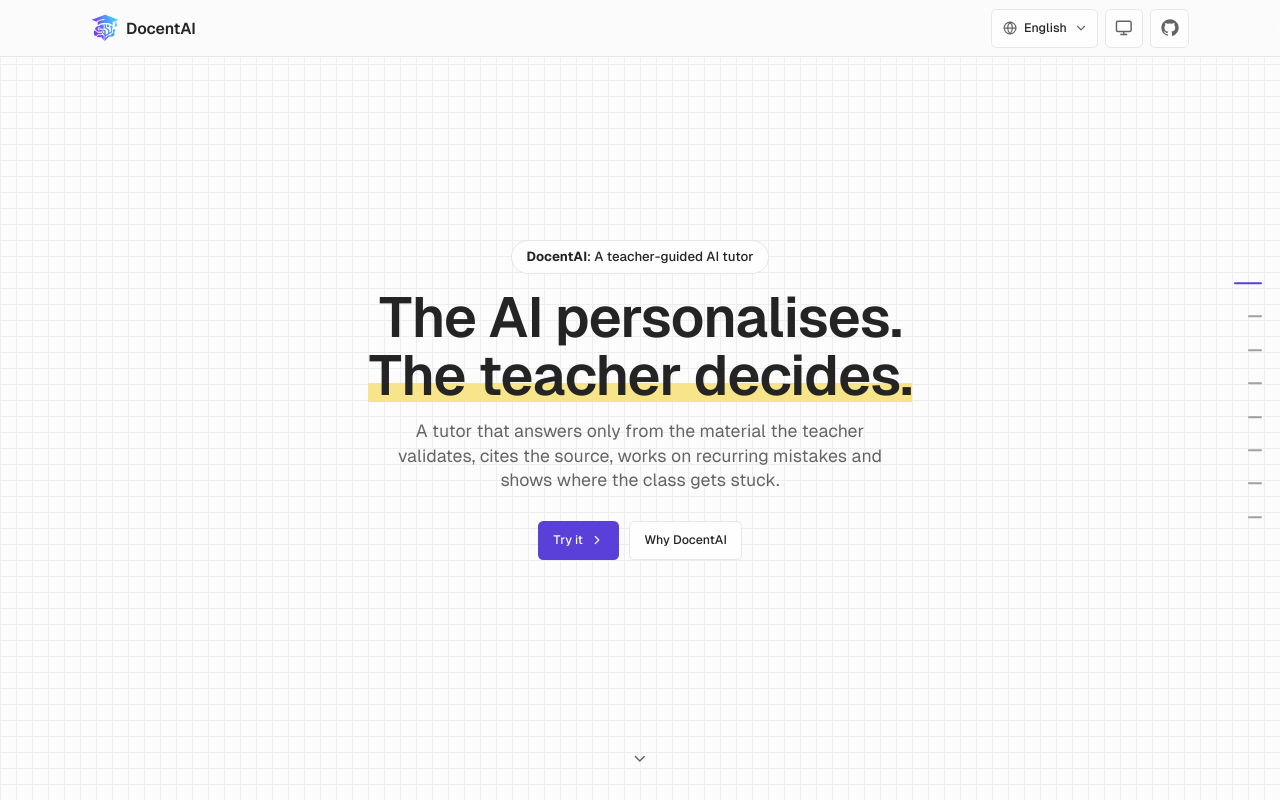
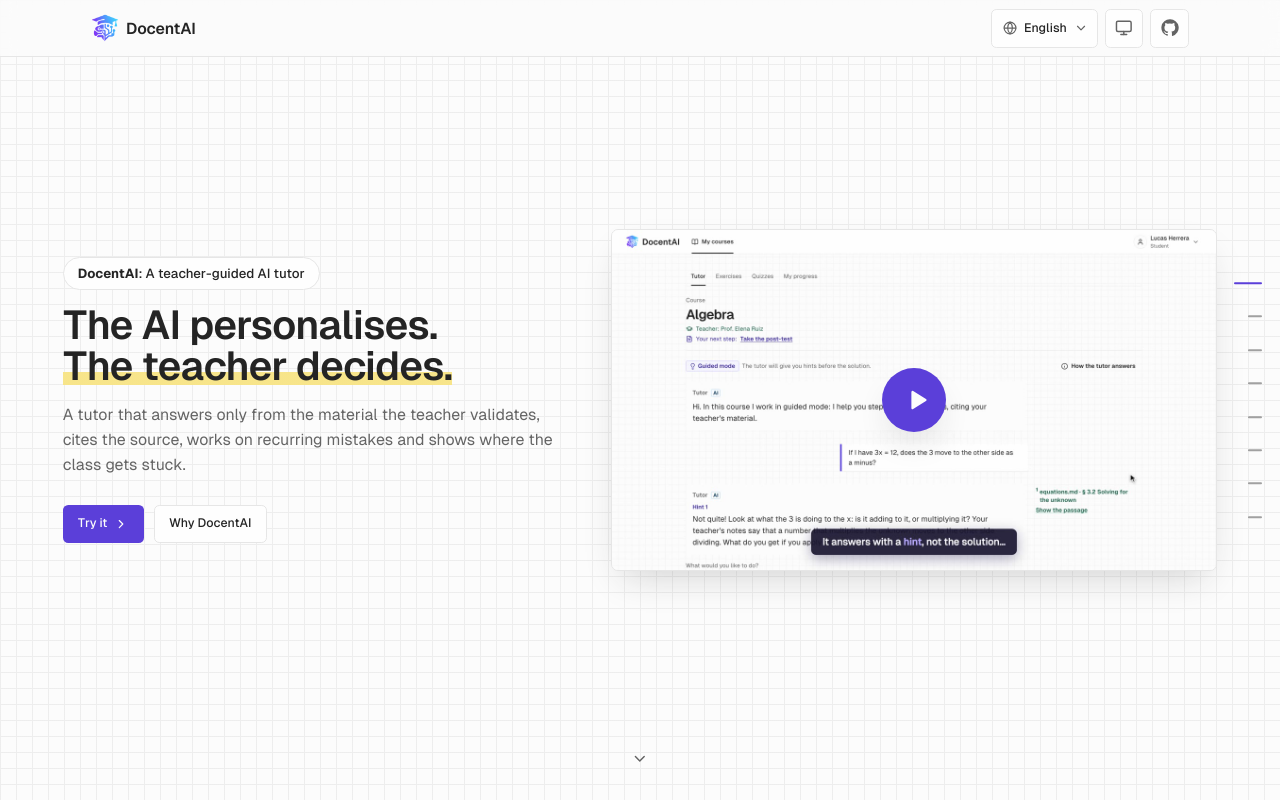
Before and after one commit to DocentAI-Org/DocentAI-Org.github.io, a plain HTML site: page index.html in a window 1280 px wide. Shown: the top 800 px of the page. Drawn offline with Linux system fonts and the light colour scheme.

Commit message:
feat: presentation video in the hero

```diff
--- a/assets/css/site.css
+++ b/assets/css/site.css
@@ -313,6 +313,18 @@ h4 { margin: 0; font-size: 0.875rem; line-height: 1.25rem; font-weight: 600; }
 .hero-head { text-align: center; max-width: 52rem; margin: 0 auto; }
 .hero-head .lead { margin-left: auto; margin-right: auto; font-size: 1.25rem; }
 .hero-head .actions { justify-content: center; }
+/* The title with the video beside it on wide screens, the video below it on narrow ones. */
+.hero { display: grid; gap: 2.5rem; grid-template-columns: minmax(0, 1fr); align-items: center; }
+.hero-video { box-shadow: var(--shadow-lg); }
+.hero-video .video-frame { max-width: none; }
+@media (min-width: 960px) {
+  .intro > .wrap:has(.hero) { max-width: 86rem; }
+  .hero { grid-template-columns: minmax(0, 5fr) minmax(0, 6fr); gap: 3rem; }
+  .hero .hero-head { text-align: left; margin: 0; }
+  .hero .hero-head .lead { margin-left: 0; font-size: 1.125rem; }
+  .hero .hero-head .actions { justify-content: flex-start; }
+  .hero h1 { font-size: clamp(2rem, min(0.5rem + 2.6vw, 7vh), 3.25rem); }
+}
 .intro h1 .under {
   background-image: linear-gradient(transparent 62%, var(--highlight) 62%, var(--highlight) 92%, transparent 92%);
   background-repeat: no-repeat; background-size: 0% 100%;
@@ -438,6 +450,22 @@ blockquote.cite { margin: 0.5rem 0 0; padding-left: 0.625rem; border-left: 2px s
 .empty-margin-text { margin-top: 0.75rem; font-size: 0.8125rem; line-height: 1.25rem; color: var(--fg-muted); }
 
 .demo-foot { padding: 0.75rem 1rem; border-top: 1px solid var(--hairline); font-size: 0.8125rem; color: var(--fg-muted); display: flex; gap: 0.5rem; align-items: center; background: var(--paper); }
+
+/* ---------- Video ---------- */
+/* A local poster until the reader presses play: YouTube loads only then (site.js). */
+.video { margin: 0; overflow: hidden; }
+.video-frame {
+  position: relative; display: block; width: 100%; max-width: calc((100svh - 17rem) * 16 / 9); margin: 0 auto;
+  aspect-ratio: 16 / 9; background: var(--sunken);
+}
+.video-frame img, .video-frame iframe { position: absolute; inset: 0; width: 100%; height: 100%; border: 0; object-fit: cover; }
+.video-button {
+  position: absolute; left: 50%; top: 50%; width: 4.5rem; height: 4.5rem; margin: -2.25rem 0 0 -2.25rem;
+  display: grid; place-items: center; border-radius: 999px; background: var(--pen); color: var(--fg-inverse);
+  box-shadow: var(--shadow-lg); transition: transform 200ms ease;
+}
+.video-button svg { width: 2rem; height: 2rem; margin-left: 0.25rem; }
+.video-frame:hover .video-button, .video-frame:focus-visible .video-button { transform: scale(1.08); }
 
 /* ---------- Hints before solutions ---------- */
 .policy { padding: 0; overflow: hidden; }
--- a/assets/js/es.js
+++ b/assets/js/es.js
@@ -15,6 +15,8 @@ window.DOCENTAI_ES = {
   "hero.lead": "Un tutor que responde solo con el material que valida el profesor, cita la fuente, trabaja los errores que se repiten y muestra dónde se atasca la clase.",
   "hero.cta": "Pruébalo",
   "hero.cta2": "Por qué DocentAI",
+  "video.play": "Reproducir el vídeo",
+  "video.player": "Vídeo de presentación de DocentAI",
   "demo.kicker": "Pruébalo",
   "demo.title": "Elige una asignatura y pregunta.",
   "demo.ai": "Estás hablando con una IA",
--- a/assets/js/site.js
+++ b/assets/js/site.js
@@ -344,6 +344,23 @@
     sections.forEach(function (s) { s.classList.add("is-seen"); });
   }
 
+  // The video: a local poster, swapped for YouTube's privacy-enhanced player on the first press.
+  var play = $("#video-play");
+  if (play) play.addEventListener("click", function (e) {
+    if (e.metaKey || e.ctrlKey || e.shiftKey) return;
+    e.preventDefault();
+    var frame = document.createElement("iframe");
+    frame.src = "https://www.youtube-nocookie.com/embed/" + play.getAttribute("data-youtube") + "?autoplay=1&rel=0";
+    frame.title = (document.documentElement.lang === "es" && window.DOCENTAI_ES) ? window.DOCENTAI_ES["video.player"] : "DocentAI presentation video";
+    frame.allow = "autoplay; encrypted-media; picture-in-picture; fullscreen";
+    frame.allowFullscreen = true;
+    var box = document.createElement("div");
+    box.className = "video-frame";
+    box.appendChild(frame);
+    play.replaceWith(box);
+    frame.focus();
+  });
+
   // Desktop paging: each wheel gesture, arrow key or section link glides to the next section,
   // slower and softer than the browser's own snapping. Sections taller than the screen scroll
   // freely until their end.
@@ -405,7 +422,7 @@
 
     window.addEventListener("keydown", function (e) {
       if (!desktop.matches || e.altKey || e.ctrlKey || e.metaKey) return;
-      if (e.target.closest("a, button, input, textarea, select, [role='tab'], [role='radio'], [role='listbox']")) return;
+      if (e.target.closest("a, button, input, textarea, select, iframe, [role='tab'], [role='radio'], [role='listbox']")) return;
       var dir = { ArrowDown: 1, PageDown: 1, " ": e.shiftKey ? -1 : 1, ArrowUp: -1, PageUp: -1 }[e.key];
       if (!dir) return;
       if (gliding) return e.preventDefault();
--- a/index.html
+++ b/index.html
@@ -99,6 +99,7 @@
   <!-- Hero + the tutor you can ask -->
   <section class="intro" id="home" aria-labelledby="home-title">
     <div class="wrap">
+      <div class="hero">
         <div class="hero-head">
           <p class="eyebrow hero-name" data-i18n="hero.kicker"><strong>DocentAI</strong>: A teacher-guided AI tutor</p>
           <h1 id="home-title" data-i18n="hero.title">The AI personalises. <span class="under">The teacher decides.</span></h1>
@@ -108,6 +109,13 @@
               <svg class="icon-sm" aria-hidden="true"><use href="#chevron-right"/></svg></a>
             <a class="btn btn-secondary" href="#why" data-i18n="hero.cta2">Why DocentAI</a>
           </div>
+        </div>
+        <figure class="video sheet hero-video">
+          <a class="video-frame" id="video-play" href="https://www.youtube.com/watch?v=RaXQe1WYQJ8" target="_blank" rel="noopener" data-youtube="RaXQe1WYQJ8" aria-label="Play the video" data-i18n-attr="aria-label:video.play">
+            <img src="assets/video/docentai-promo-poster.jpg" alt="" width="1280" height="720">
+            <span class="video-button" aria-hidden="true"><svg viewBox="0 0 24 24" fill="currentColor"><path d="M8 5.14v13.72a1 1 0 0 0 1.52.85l10.9-6.86a1 1 0 0 0 0-1.7L9.52 4.29A1 1 0 0 0 8 5.14Z"/></svg></span>
+          </a>
+        </figure>
       </div>
     </div>
     <a class="scroll-hint" href="#try" aria-label="Scroll down to the demo" data-i18n-attr="aria-label:hero.down"><svg class="icon" aria-hidden="true"><use href="#chevron-down"/></svg></a>
```
Also changed, not shown: assets/video/docentai-promo-poster.jpg (added), 1 other file. Lines whose indentation alone changed are shown as unchanged.
